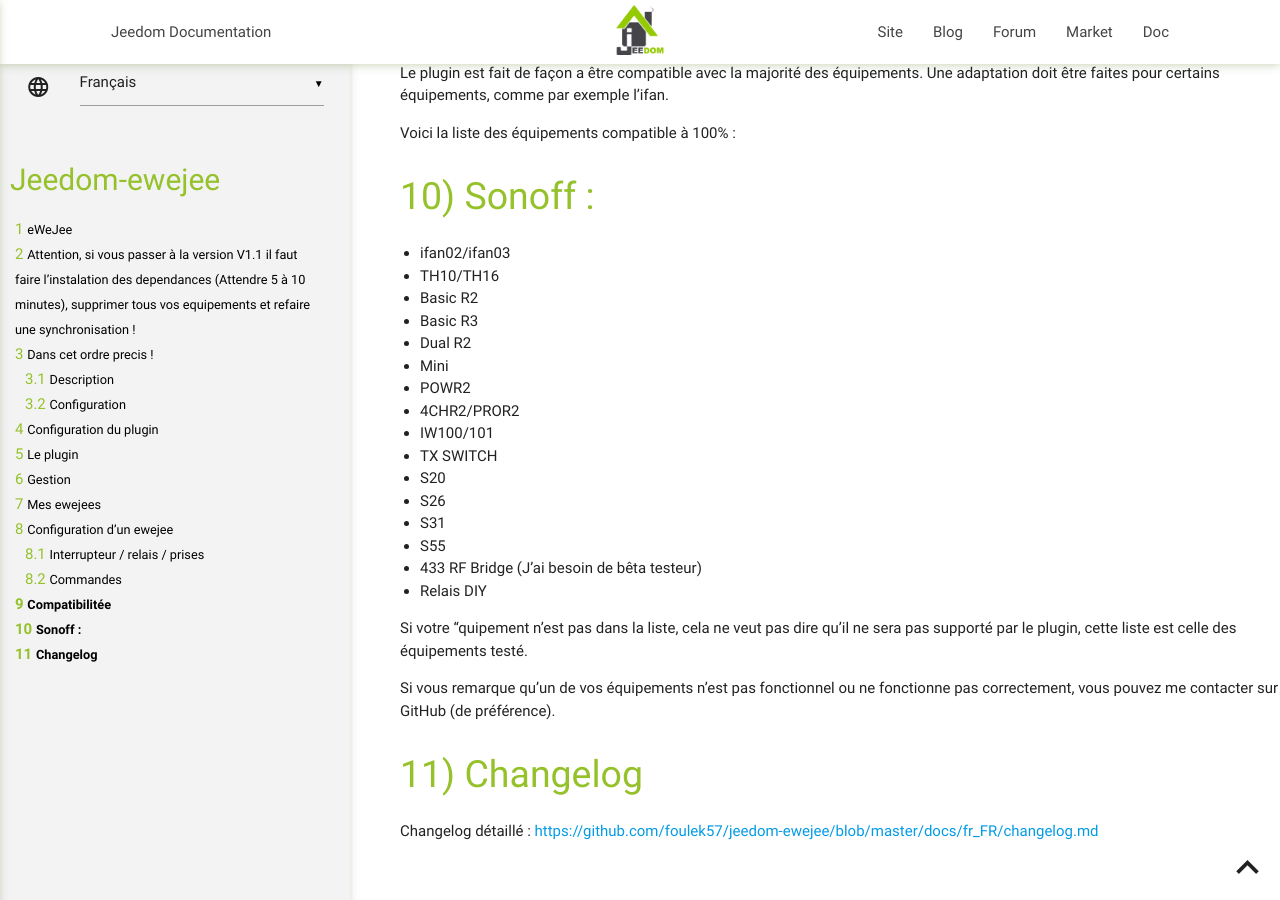
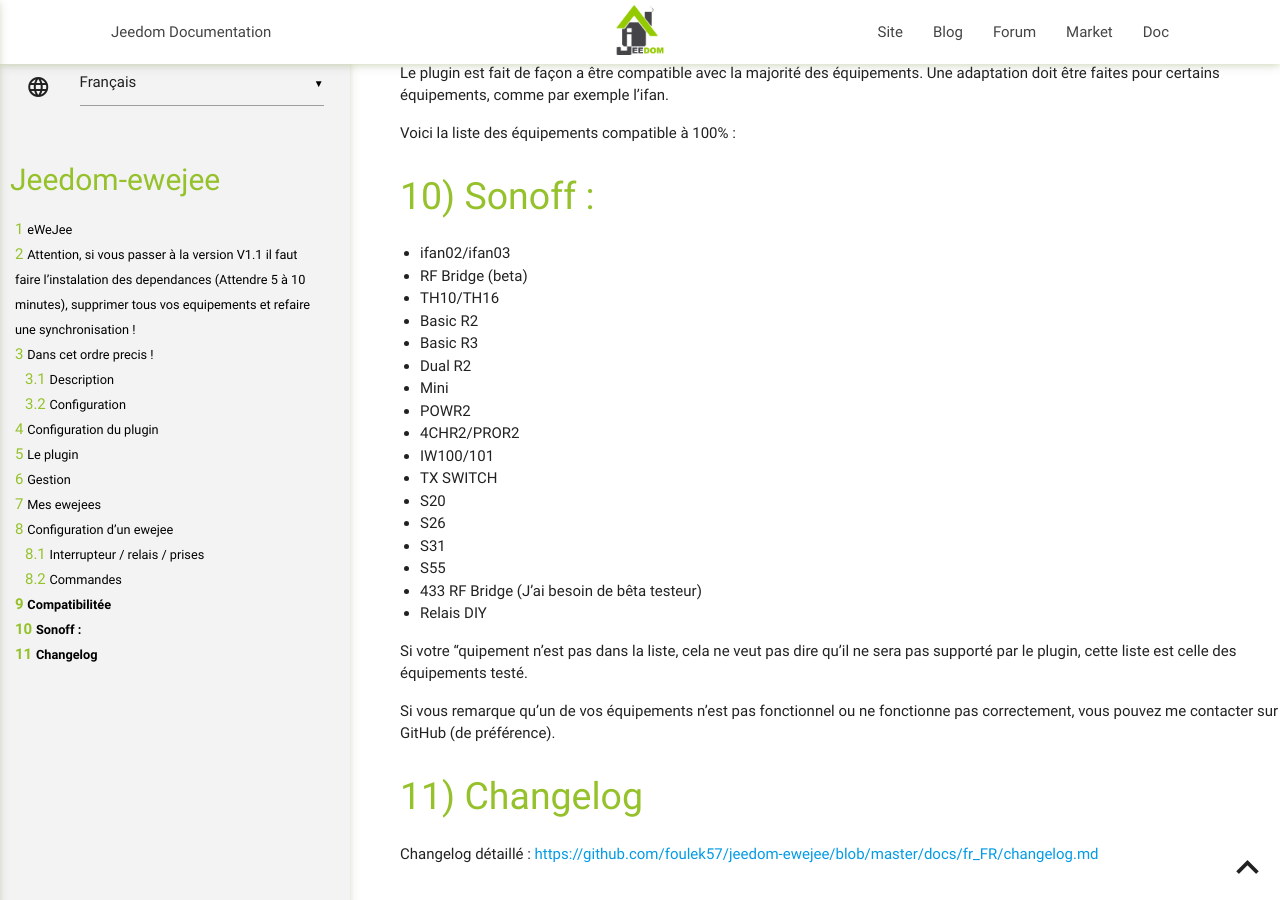
Before and after one commit to foulek57/jeedom-ewejee, a Jekyll site: the page built from docs/fr_FR/index.md, in a window 1280 px wide and 900 px high, scrolled down 6390 px. Built offline with Jekyll 4.4.1, drawn with Linux system fonts in a browser that asks for light colours; our own code applies the rules of GitHub Pages for plain Markdown files.

Commit message:
Update index.md

```diff
--- a/docs/fr_FR/index.md
+++ b/docs/fr_FR/index.md
@@ -151,6 +151,7 @@ Sonoff :
 =======
 
 - [x] ifan02/ifan03
+- [x] RF Bridge (beta)
 - [x] TH10/TH16
 - [x] Basic R2
 - [x] Basic R3
```
